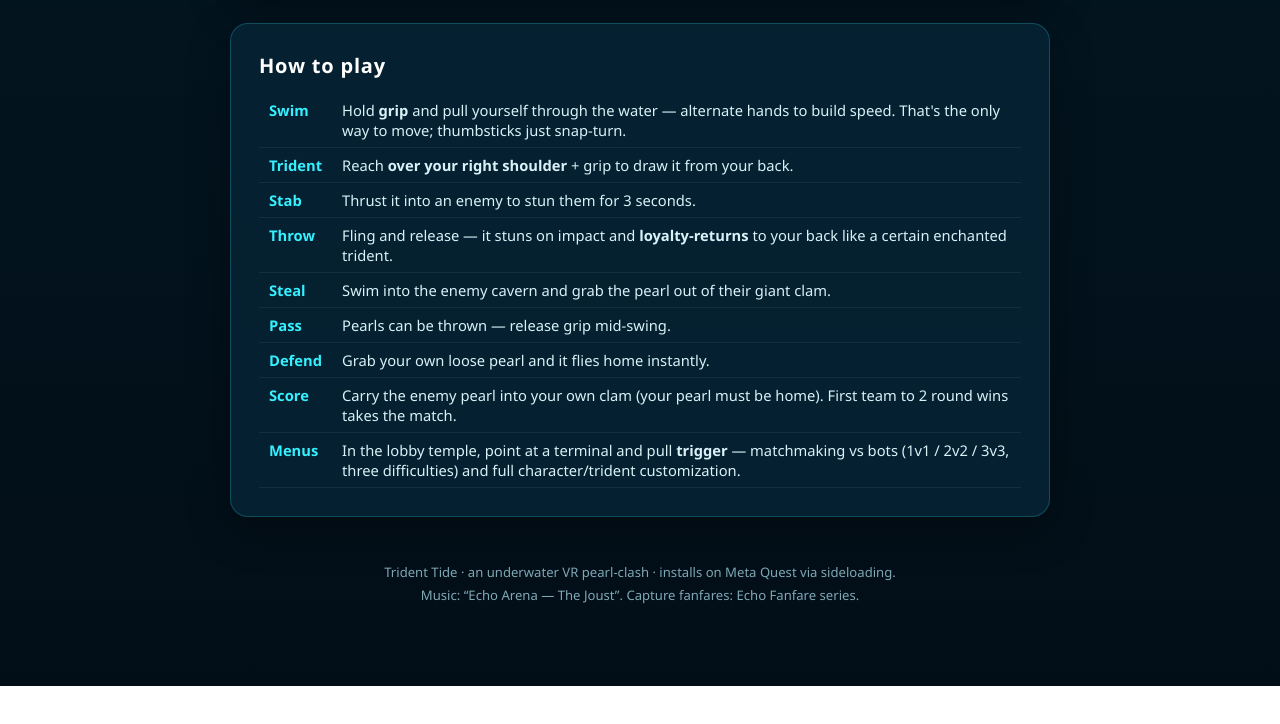
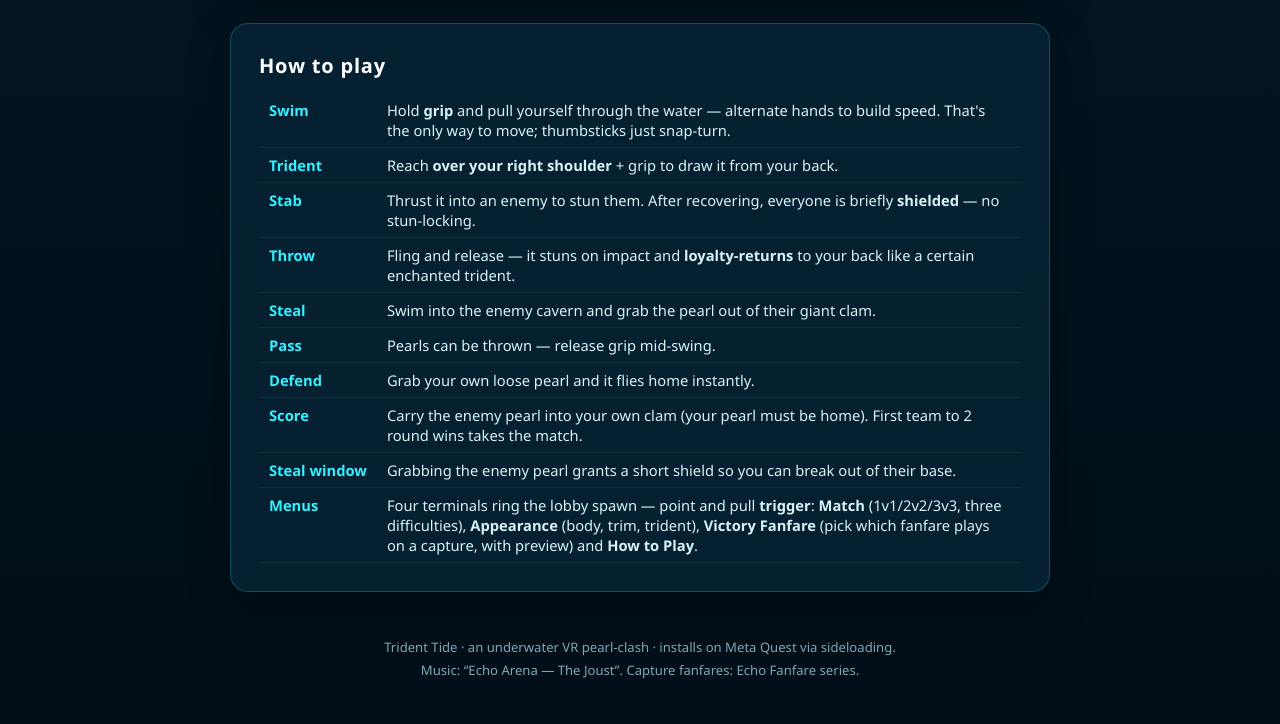
Before and after one commit to Chezburgar/trident-tide, a plain HTML site: page index.html in a window 1280 px wide. Shown: the part 1248-1972 px from the top of the page. Before the commit the page ends 1934 px from the top, so only its background shows below. Drawn offline with Linux system fonts and the light colour scheme.

Commit message:
v1.2.0: rebuilt tunnel generation with build-time validation, fanfare picker, new terminal UI, clam collision, bot/stun rebalance
Co-Authored-By: Claude Fable 5 <noreply@anthropic.com>

```diff
--- a/index.html
+++ b/index.html
@@ -115,7 +115,7 @@
     <div class="tagline">Underwater capture-the-flag VR — swim, stun, steal the pearl.</div>
     <div class="meta">
       <span class="chip">Meta Quest 2 / 3 / 3S / Pro</span>
-      <span class="chip">v1.0.0</span>
+      <span class="chip">v1.2.0</span>
       <span class="chip">~35 MB</span>
       <span class="chip">Free · Sideload</span>
     </div>
@@ -169,13 +169,14 @@
     <table>
       <tr><td>Swim</td><td>Hold <b>grip</b> and pull yourself through the water — alternate hands to build speed. That's the only way to move; thumbsticks just snap-turn.</td></tr>
       <tr><td>Trident</td><td>Reach <b>over your right shoulder</b> + grip to draw it from your back.</td></tr>
-      <tr><td>Stab</td><td>Thrust it into an enemy to stun them for 3 seconds.</td></tr>
+      <tr><td>Stab</td><td>Thrust it into an enemy to stun them. After recovering, everyone is briefly <b>shielded</b> — no stun-locking.</td></tr>
       <tr><td>Throw</td><td>Fling and release — it stuns on impact and <b>loyalty-returns</b> to your back like a certain enchanted trident.</td></tr>
       <tr><td>Steal</td><td>Swim into the enemy cavern and grab the pearl out of their giant clam.</td></tr>
       <tr><td>Pass</td><td>Pearls can be thrown — release grip mid-swing.</td></tr>
       <tr><td>Defend</td><td>Grab your own loose pearl and it flies home instantly.</td></tr>
       <tr><td>Score</td><td>Carry the enemy pearl into your own clam (your pearl must be home). First team to 2 round wins takes the match.</td></tr>
-      <tr><td>Menus</td><td>In the lobby temple, point at a terminal and pull <b>trigger</b> — matchmaking vs bots (1v1 / 2v2 / 3v3, three difficulties) and full character/trident customization.</td></tr>
+      <tr><td>Steal window</td><td>Grabbing the enemy pearl grants a short shield so you can break out of their base.</td></tr>
+      <tr><td>Menus</td><td>Four terminals ring the lobby spawn — point and pull <b>trigger</b>: <b>Match</b> (1v1/2v2/3v3, three difficulties), <b>Appearance</b> (body, trim, trident), <b>Victory Fanfare</b> (pick which fanfare plays on a capture, with preview) and <b>How to Play</b>.</td></tr>
     </table>
   </div>
 
```
